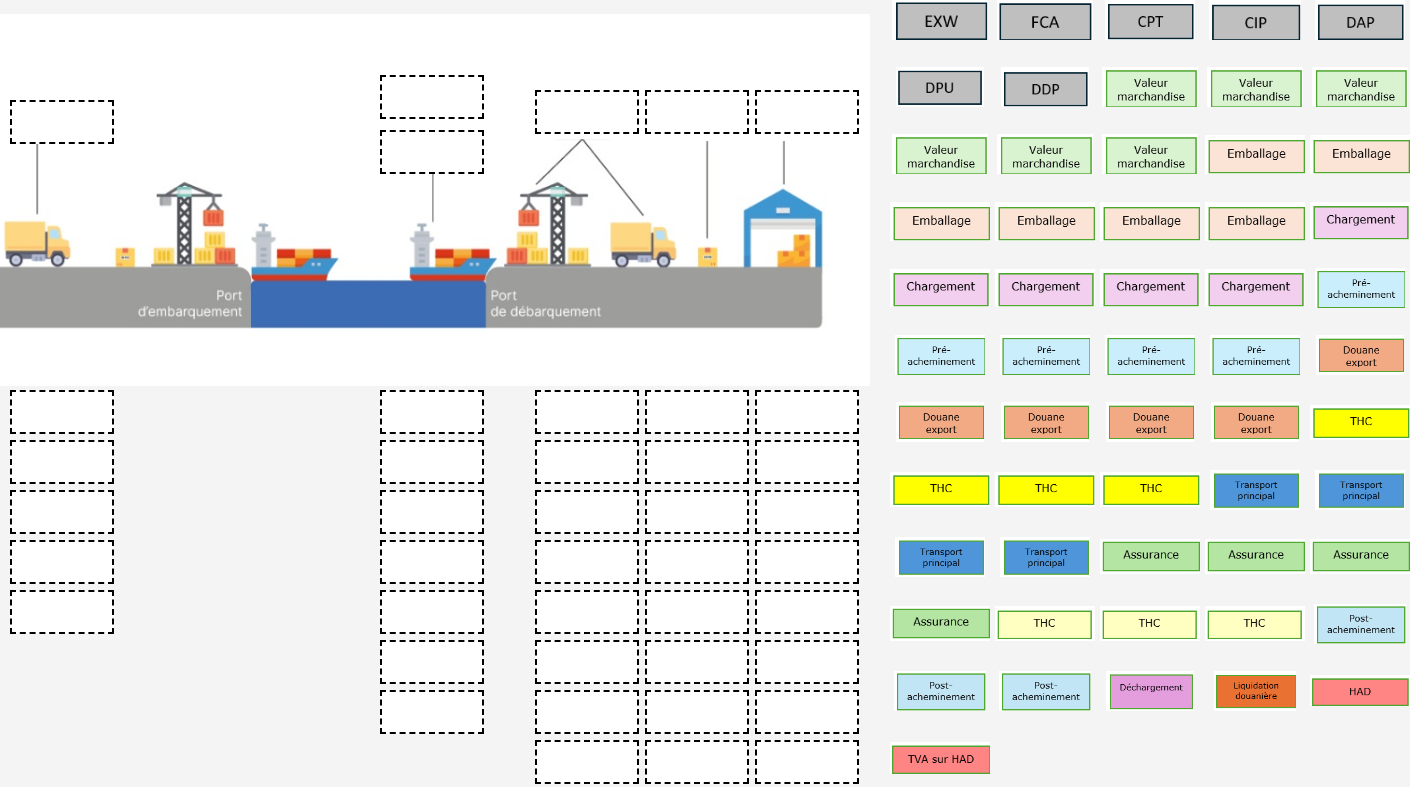
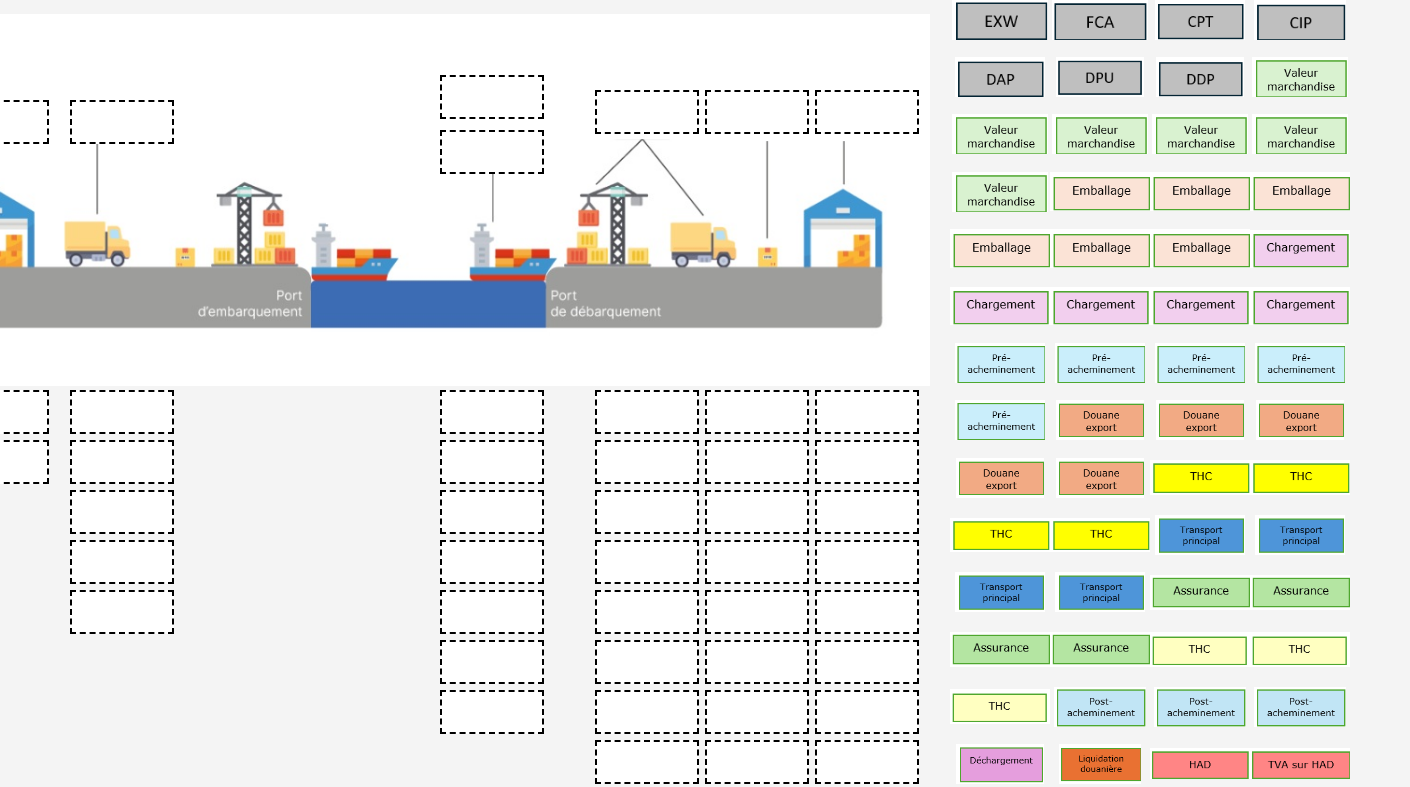
Before and after one commit to L-Teach84/schema-incoterms, a plain HTML site: page index.html in a window 1280 px wide. Shown: the top 787 px of the page, 1410 px wide, since content can reach past the window. Drawn offline with Linux system fonts and the light colour scheme.

Commit message:
update grid layout in side-images for improved spacing and column count

```diff
--- a/index.html
+++ b/index.html
@@ -99,8 +99,9 @@
 
         .side-images {
             display: grid;
-            grid-template-columns: repeat(5, 1fr); /* 3 columns */
-            gap: 5px; /* Space between items */
+            grid-template-columns: repeat(4, 1fr); /* 6 columns */
+            row-gap: 1px; /* Space between rows */
+            column-gap: 1x; /* Space between columns */
         }
 
         .draggable {
```
